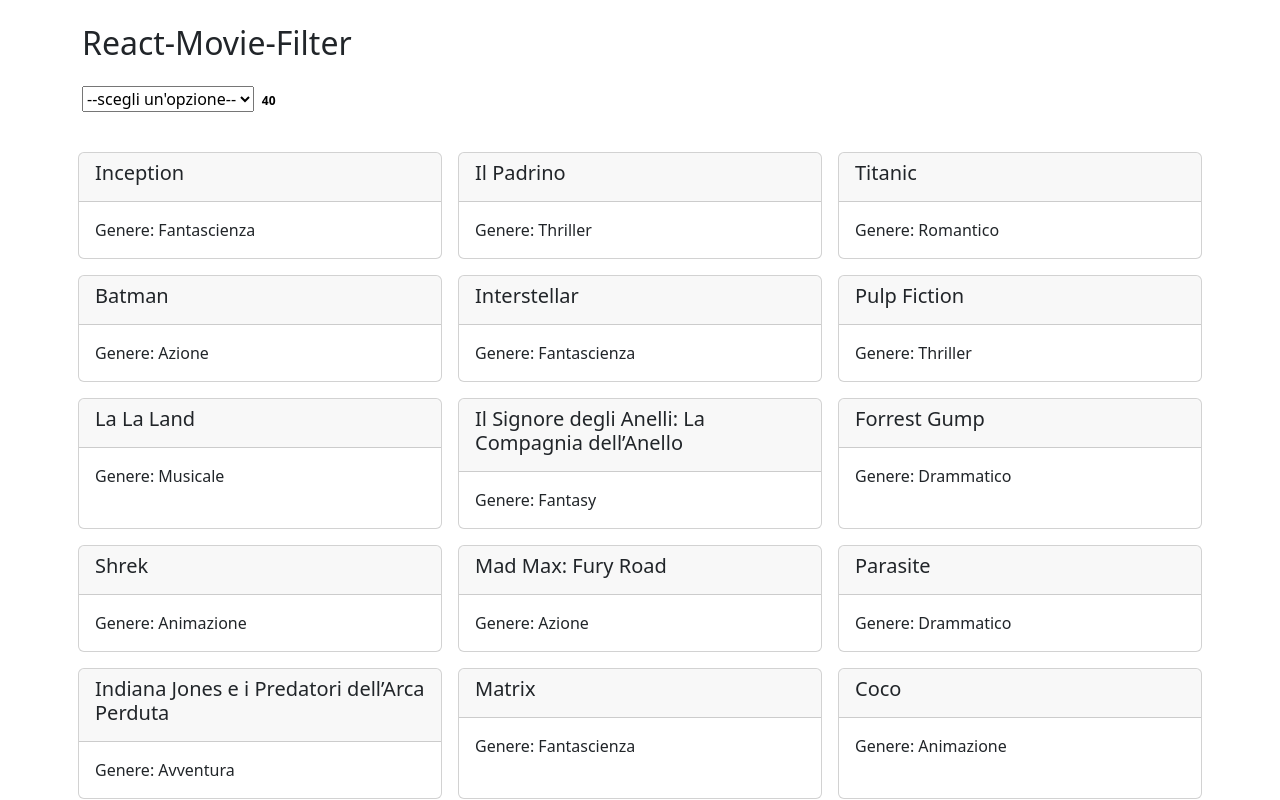
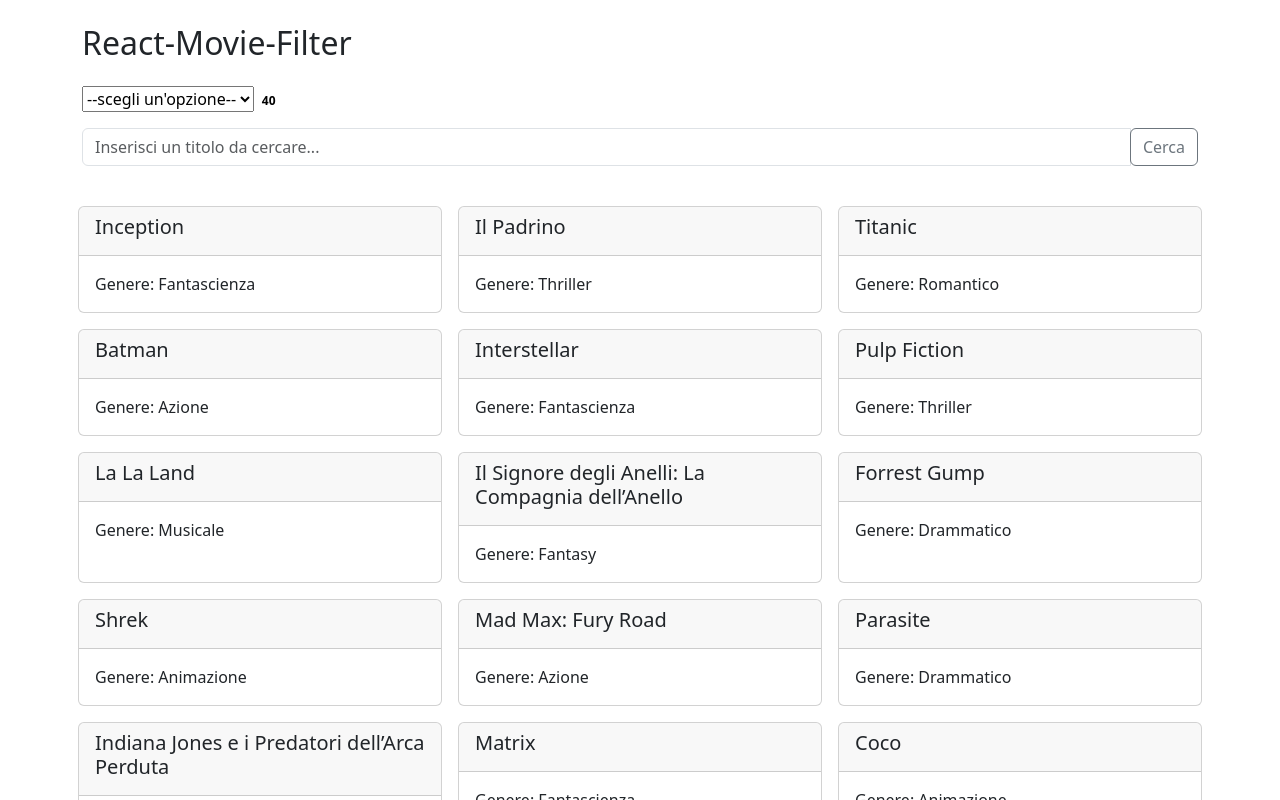
Before and after one commit to ManuelGraziosi/react-movie-filter, a React (Vite) app: page / in a window 1280 px wide. Shown: the top 800 px of the page. Built offline with nearby package versions, Linux system fonts and the light colour scheme.

Commit message:
feat: movie filter by title (wip)

```diff
--- a/src/App.jsx
+++ b/src/App.jsx
@@ -1,10 +1,13 @@
-import { useEffect, useState } from "react"
-import moviesArray from "./assets/movies"
+import { useEffect, useState } from "react";
+import moviesArray from "./assets/movies";
+import MovieCard from "./assets/components/MovieCard";
 
 function App() {
-  const [movies, setMovies] = useState(moviesArray)
+  const [movies, setMovies] = useState(moviesArray);
   const [chosenGenre, setChosenGenre] = useState("");
-  const [filteredMovies, setFilteredMovies] = useState(movies)
+  const [filteredMovies, setFilteredMovies] = useState(movies);
+
+  const [searchedTitle, setSearchedTitle] = useState("");
 
   const genreArray = [];
   moviesArray.forEach((curMovie) => {
@@ -21,6 +24,10 @@ function App() {
     }
   }, [chosenGenre])
 
+  function filterByTitle(inputTitle) {
+    console.log(inputTitle);
+  }
+
   return (
     <>
       <div className="container">
@@ -29,8 +36,10 @@ function App() {
         </header>
 
         <main className="mt-4">
-          {/* Fileter Section */}
+          {/* Filter Section */}
           <section>
+            {/* Filtro per genere tramite select */}
+            <div>
               <select name="movieGenre" id="movieGenre" onChange={(event) => setChosenGenre(event.target.value)}>
                 <option value="">--scegli un'opzione--</option>
                 {
@@ -40,6 +49,20 @@ function App() {
                 }
               </select>
               <span className="badge badge-primary text-black">{filteredMovies.length}</span>
+            </div>
+            {/* /Filtro per genere tramite select */}
+
+            {/* input filtro tramite titolo */}
+            <div>
+              <div className="input-group mt-3">
+                <input type="text" value={searchedTitle} onChange={(event) => setSearchedTitle(event.target.value)}
+                  className="form-control" placeholder="Inserisci un titolo da cercare..." aria-label="Inserisci un titolo da cercare..." aria-describedby="basic-addon2" />
+                <div className="input-group-append">
+                  <button className="btn btn-outline-secondary" type="button" onClick={() => filterByTitle(searchedTitle)}>Cerca</button>
+                </div>
+              </div>
+            </div>
+            {/* /Filtro tramite titolo */}
           </section>
 
           {/* Movies Catalog Section*/}
@@ -48,14 +71,7 @@ function App() {
               {
                 filteredMovies.map((curMovie, index) => (
                   <div key={index} className="col g-3">
-                    <div className="card h-100">
-                      <div className="card-header">
-                        <h5 className="card-title">{curMovie.title}</h5>
-                      </div>
-                      <div className="card-body">
-                        <p className="card-text">Genere: {curMovie.genre}</p>
-                      </div>
-                    </div>
+                    <MovieCard key={index} inputMovie={curMovie} />
                   </div>
                 ))
               }
--- /dev/null
+++ b/src/assets/components/MovieCard.jsx
@@ -0,0 +1,17 @@
+function MovieCard({ inputMovie }) {
+    const curMovie = inputMovie;
+    return (
+        <>
+            <div className="card h-100">
+                <div className="card-header">
+                    <h5 className="card-title">{curMovie.title}</h5>
+                </div>
+                <div className="card-body">
+                    <p className="card-text">Genere: {curMovie.genre}</p>
+                </div>
+            </div>
+        </>
+    )
+}
+
+export default MovieCard;
```
Lines whose indentation alone changed are shown as unchanged.
